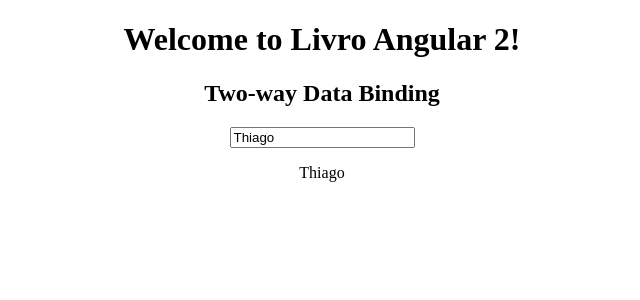
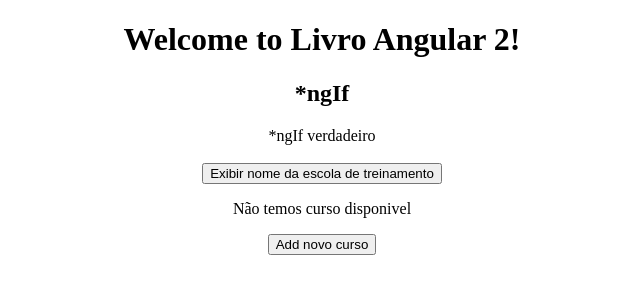
Before and after one commit to wowluisjnr/estudandoAngular2, an Angular app: page / in a window 1280 px wide. Shown: the top 300 px of the page, without its empty margins (318-958 px from the left). Built offline with nearby package versions, Linux system fonts and the light colour scheme.

Commit message:
Adicionando modos de utilização do *ngIf

```diff
--- a/src/app/app.component.html
+++ b/src/app/app.component.html
@@ -12,7 +12,8 @@
 
 <app-interpolation-binding></app-interpolation-binding>
 
-<app-property-binding></app-property-binding>-->
-<app-two-way-binding></app-two-way-binding>
+<app-property-binding></app-property-binding>
+<app-two-way-binding></app-two-way-binding>-->
+<app-ng-if></app-ng-if>
 
 </div>
--- a/src/app/app.module.ts
+++ b/src/app/app.module.ts
@@ -6,6 +6,7 @@ import { ListaPessoaComponent } from './lista-pessoa/lista-pessoa.component';
 import { InterpolationBindingComponent } from './interpolation-binding/interpolation-binding.component';
 import { PropertyBindingComponent } from './property-binding/property-binding.component';
 import { TwoWayBindingComponent } from './two-way-binding/two-way-binding.component';
+import { NgIfComponent } from './ng-if/ng-if.component';
 
 @NgModule({
   declarations: [
@@ -13,7 +14,8 @@ import { TwoWayBindingComponent } from './two-way-binding/two-way-binding.compon
     ListaPessoaComponent,
     InterpolationBindingComponent,
     PropertyBindingComponent,
-    TwoWayBindingComponent
+    TwoWayBindingComponent,
+    NgIfComponent
   ],
   imports: [
     BrowserModule
--- /dev/null
+++ b/src/app/ng-if/ng-if.component.html
@@ -0,0 +1,18 @@
+<h2>*ngIf</h2>
+
+<div *ngIf="true">
+  *ngIf verdadeiro
+</div>
+
+<div *ngIf="false">
+  *ngIf falso
+</div>
+<br>
+<button (click)="mostrar()">Exibir nome da escola de treinamento</button>
+<br>
+<p *ngIf="getValor()">Treinamento com condicional *ngIf</p>
+<p *ngIf="mostraNome">Com uma variavel</p>
+
+<p *ngIf="cursos.length == 0">Não temos curso disponivel</p>
+<p *ngIf="cursos.length > 0">Agora temos curso cadastrado</p>
+<button (click)="addCurso()">Add novo curso</button>
--- /dev/null
+++ b/src/app/ng-if/ng-if.component.ts
@@ -0,0 +1,30 @@
+import { Component, OnInit } from '@angular/core';
+
+@Component({
+  selector: 'app-ng-if',
+  templateUrl: './ng-if.component.html',
+  styleUrls: ['./ng-if.component.css']
+})
+export class NgIfComponent implements OnInit {
+
+  mostraNome: boolean;
+  cursos: string [] = [];
+
+  constructor() { }
+
+  ngOnInit() {
+  }
+
+  mostrar(): void{
+    this.mostraNome=!this.mostraNome;
+  }
+
+  addCurso(){
+    this.cursos.push('Angular 2');
+  }
+
+  getValor(): boolean{
+    return this.mostraNome;
+  }
+
+}
```
Also changed, not shown: src/app/ng-if/ng-if.component.css (added), 1 other file (tests, documents, lock files or other folders).
